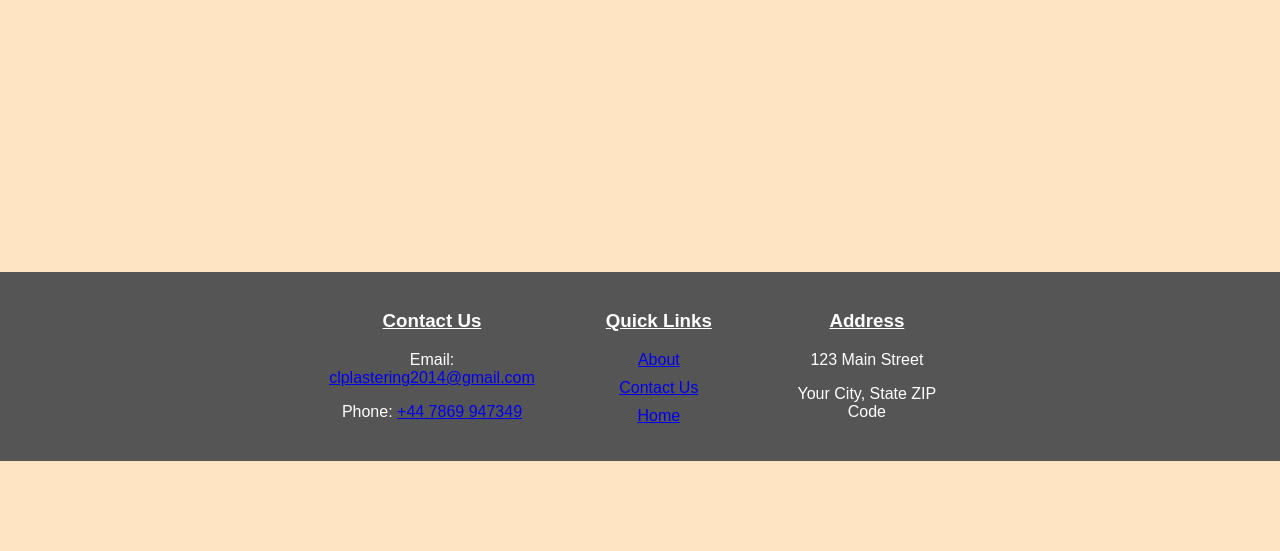
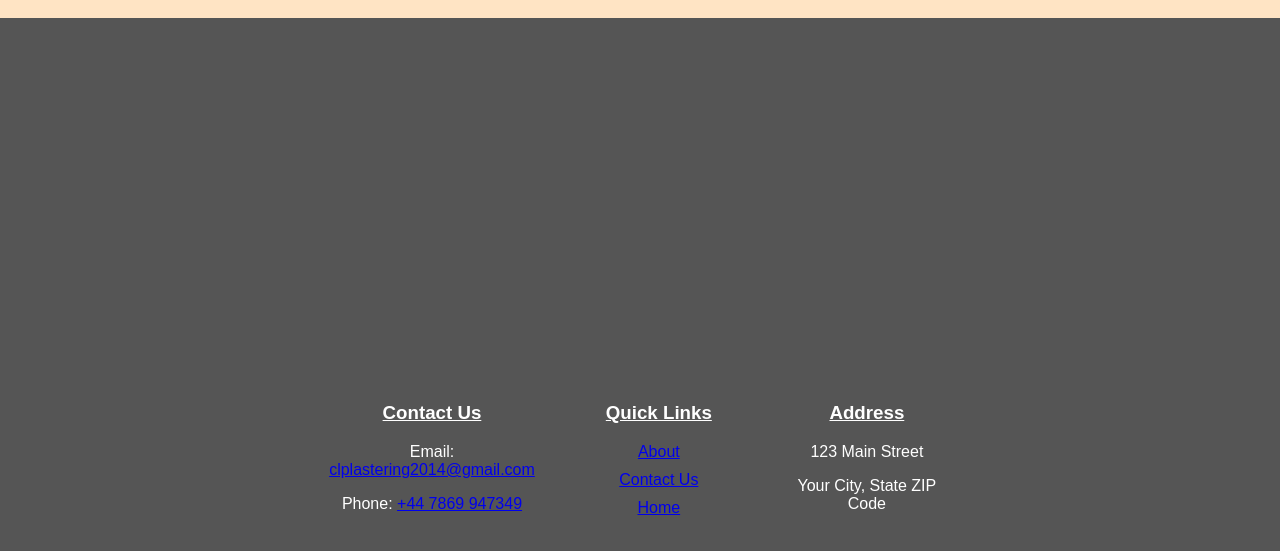
Before and after one commit to CompSciicSpmoC/clplastering.github.io, a plain HTML site: page index.html in a window 1280 px wide. Shown: the part 339-890 px from the top of the page. Before the commit the page ends 800 px from the top, so only its background shows below. Drawn offline with Linux system fonts and the light colour scheme.

Commit message:
Update styles.css

```diff
--- a/styles.css
+++ b/styles.css
@@ -104,8 +104,15 @@ footer {
 }
 
 .footer-content {
-    display: flex; /* To create a flex container */
+    display: flex;
+    flex-direction: column;
+    align-items: center; /* Center the content vertically */
     justify-content: center; /* Center the content horizontally */
+    min-height: 100vh; /* To center it within the viewport */
+    background-color: rgb(85, 85, 85);
+    color: #fff;
+    text-align: center;
+    padding: 20px;
 }
 
 footer h3 {
```
